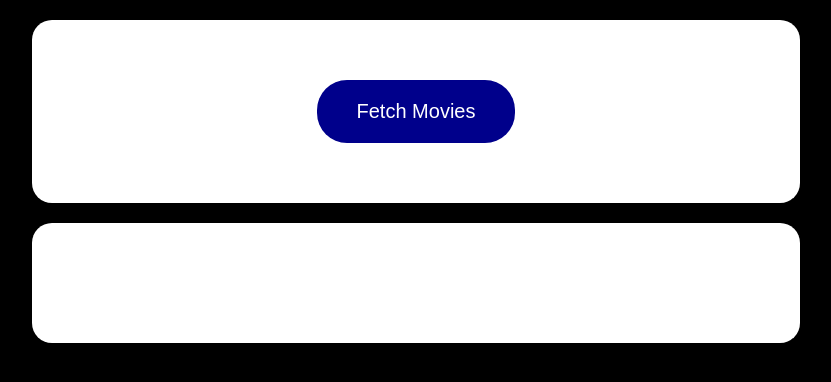
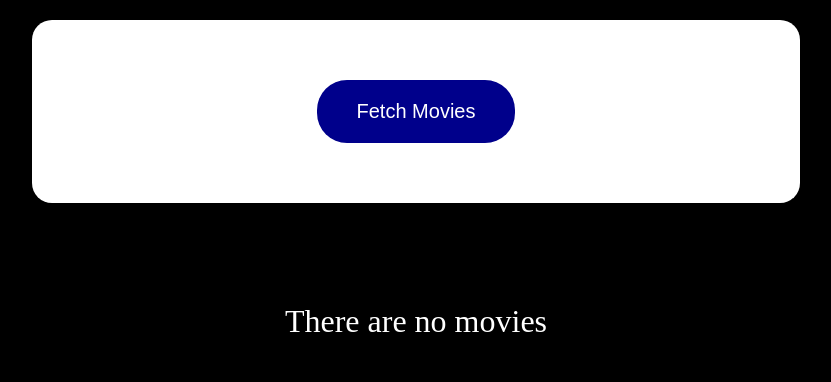
Before and after one commit to Megabite1997/Star-Wars-api, a React (Create React App) app: page / in a window 1280 px wide. Shown: the top 382 px of the page, without its empty margins (224-1055 px from the left). Built offline with nearby package versions, Linux system fonts and the light colour scheme.

Commit message:
🎨 Added condtion of empty arrray data

```diff
--- a/src/App.css
+++ b/src/App.css
@@ -17,7 +17,8 @@
   cursor: pointer;
 }
 
-.loading {
+.loading,
+.no-movies {
   color: white;
   margin: 100px 20%;
   text-align: center;
--- a/src/App.tsx
+++ b/src/App.tsx
@@ -74,7 +74,8 @@ function App() {
         </div>
       </section>
       <section>
-        {!isLoading && <MovieList movies={movies} />}
+        {!isLoading && movies.length > 0 && <MovieList movies={movies} />}
+        {movies.length < 1 && <p className="no-movies">There are no movies</p>}
         {isLoading && <p className="loading">Loading...</p>}
       </section>
     </div>
```
